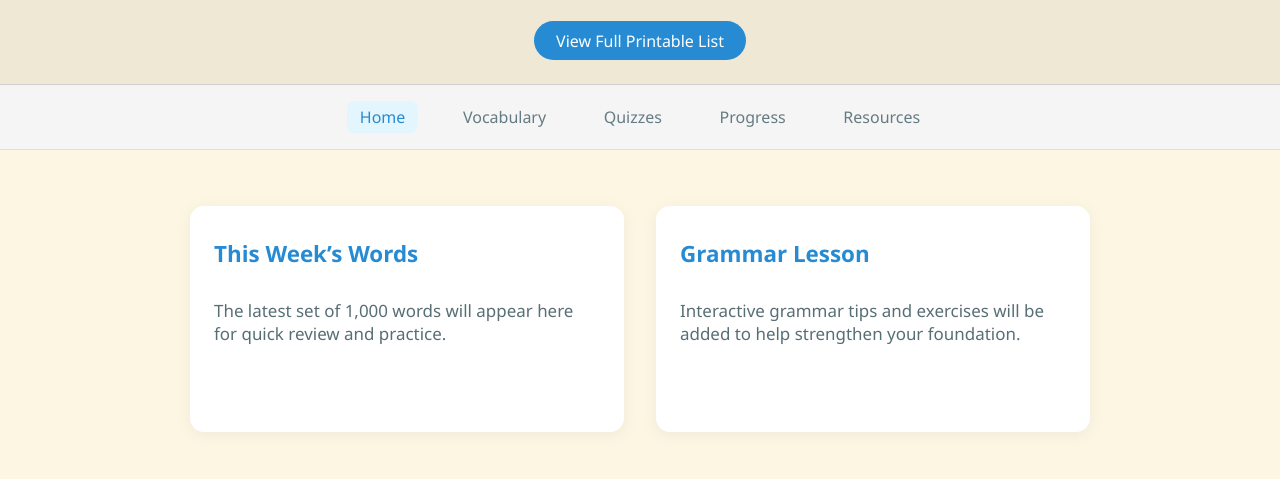
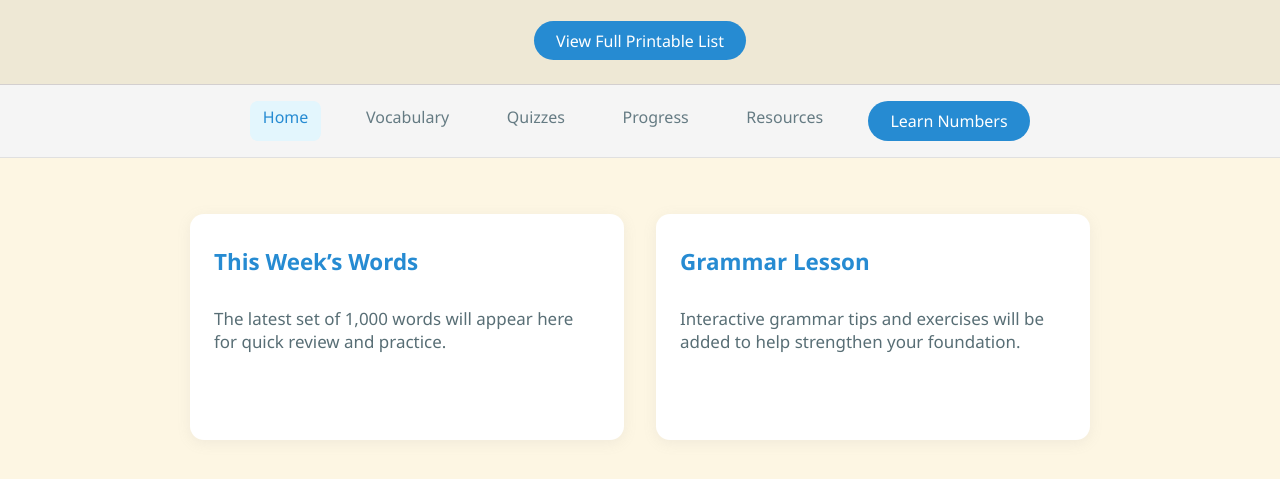
Before and after one commit to vishalkumarr2/learn_japanese_101, a plain HTML site: page index.html in a window 1280 px wide. Shown: the part 179-658 px from the top of the page. Drawn offline with Linux system fonts and the light colour scheme.

Commit message:
Update index.html

```diff
--- a/index.html
+++ b/index.html
@@ -24,6 +24,8 @@
     <a href="#" class="nav-link">Quizzes</a>
     <a href="#" class="nav-link">Progress</a>
     <a href="#" class="nav-link">Resources</a>
+    <a href="learn_numbers.html" class="primary-btn">Learn Numbers</a>
+
   </nav>
 
   <main class="content-grid">
```
